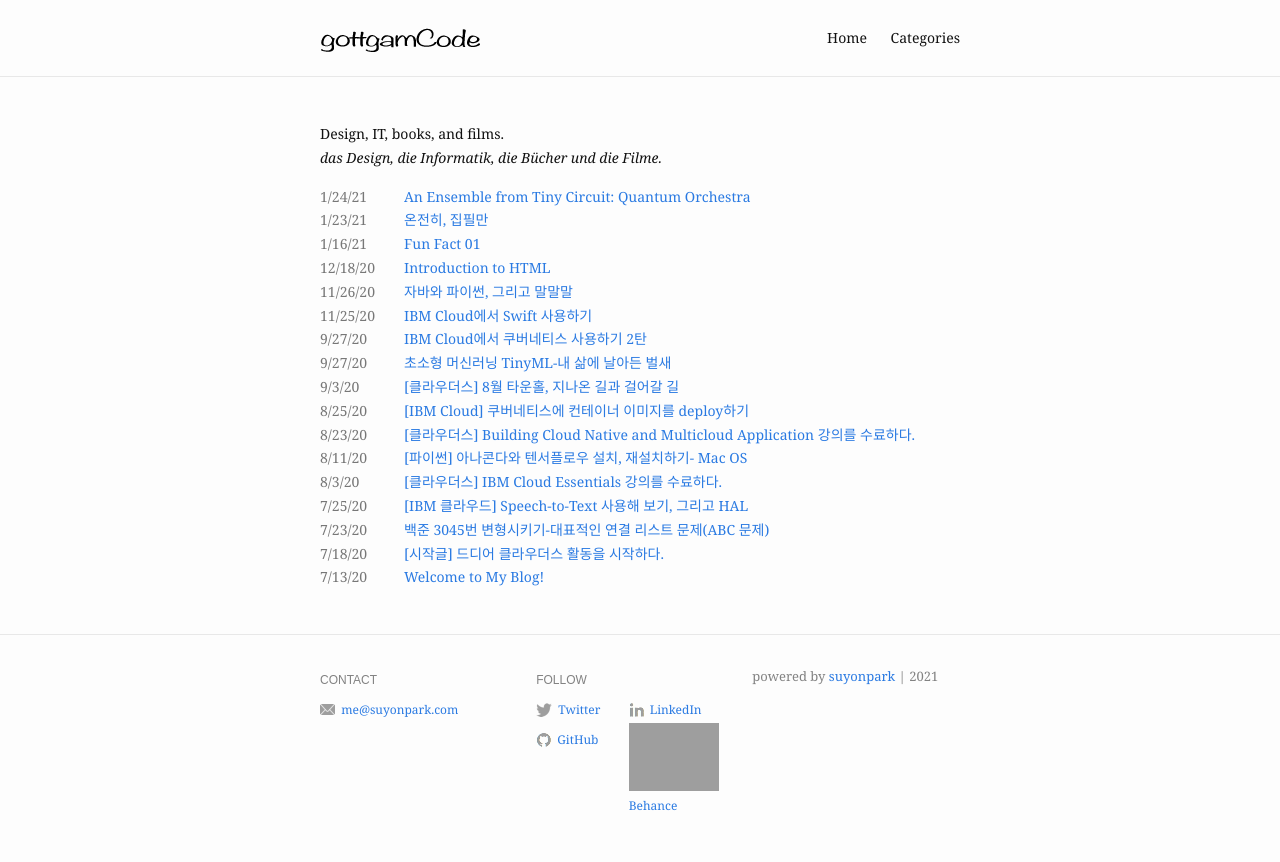
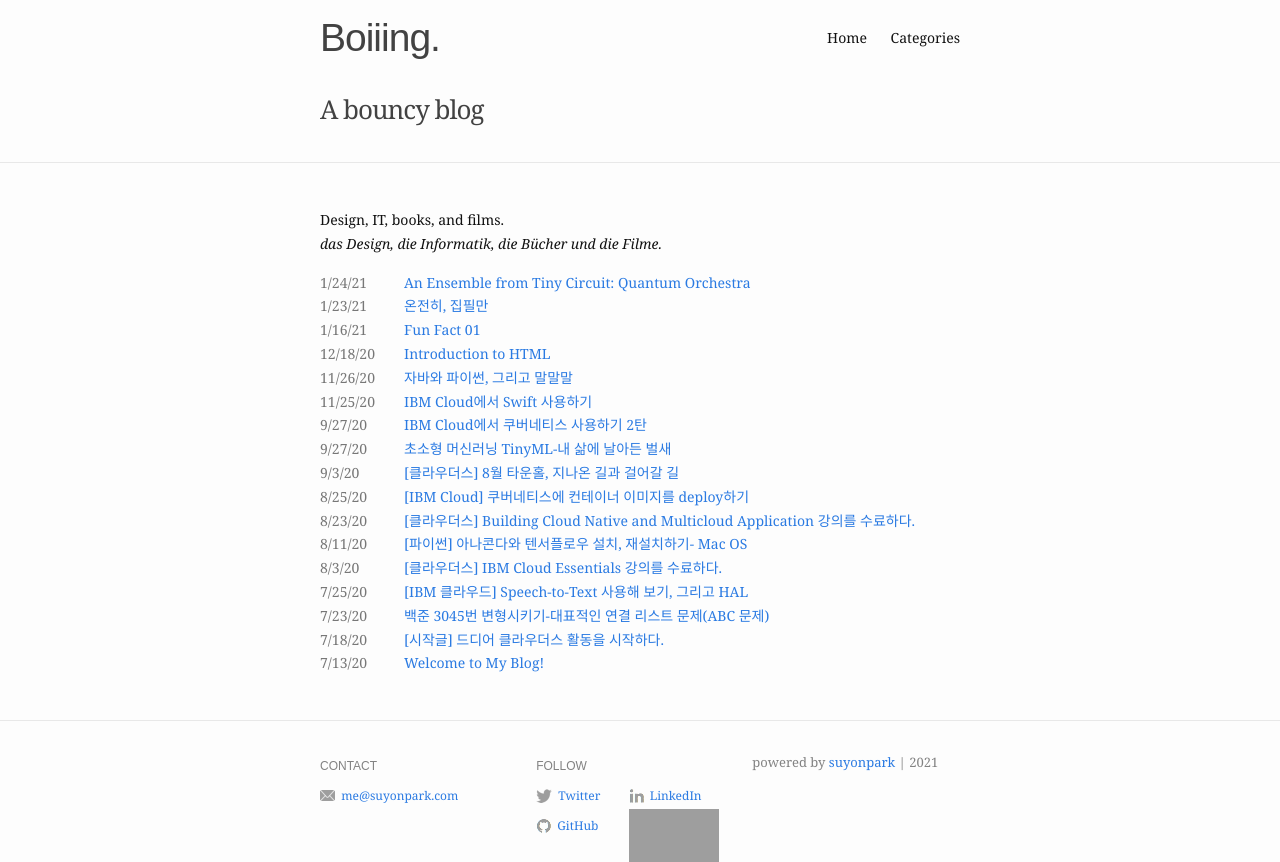
Before and after one commit to gottgam/gottgam.github.io, a Jekyll site: the page built from index.md, in a window 1280 px wide, cut to the strip 0-862 px from the top of the page. Built offline with Jekyll 4.4.1, drawn with Linux system fonts in a browser that asks for light colours.

Commit message:
Update header.html

```diff
--- a/_includes/header.html
+++ b/_includes/header.html
@@ -1,7 +1,8 @@
 <header class="site-header">
   <div class="wrapper">
     <a class="site-title" href="{{ "" | prepend: site.baseurl | prepend: site.url }}/">
-      <img src="{{ "/assets/img/title.png" | absolute_url }}" alt="{{ site.title }}" />
+      <h2>Boiiing.</h2>
+      <p>A bouncy blog</p>
     </a>
 
     <nav class="site-nav">
```
